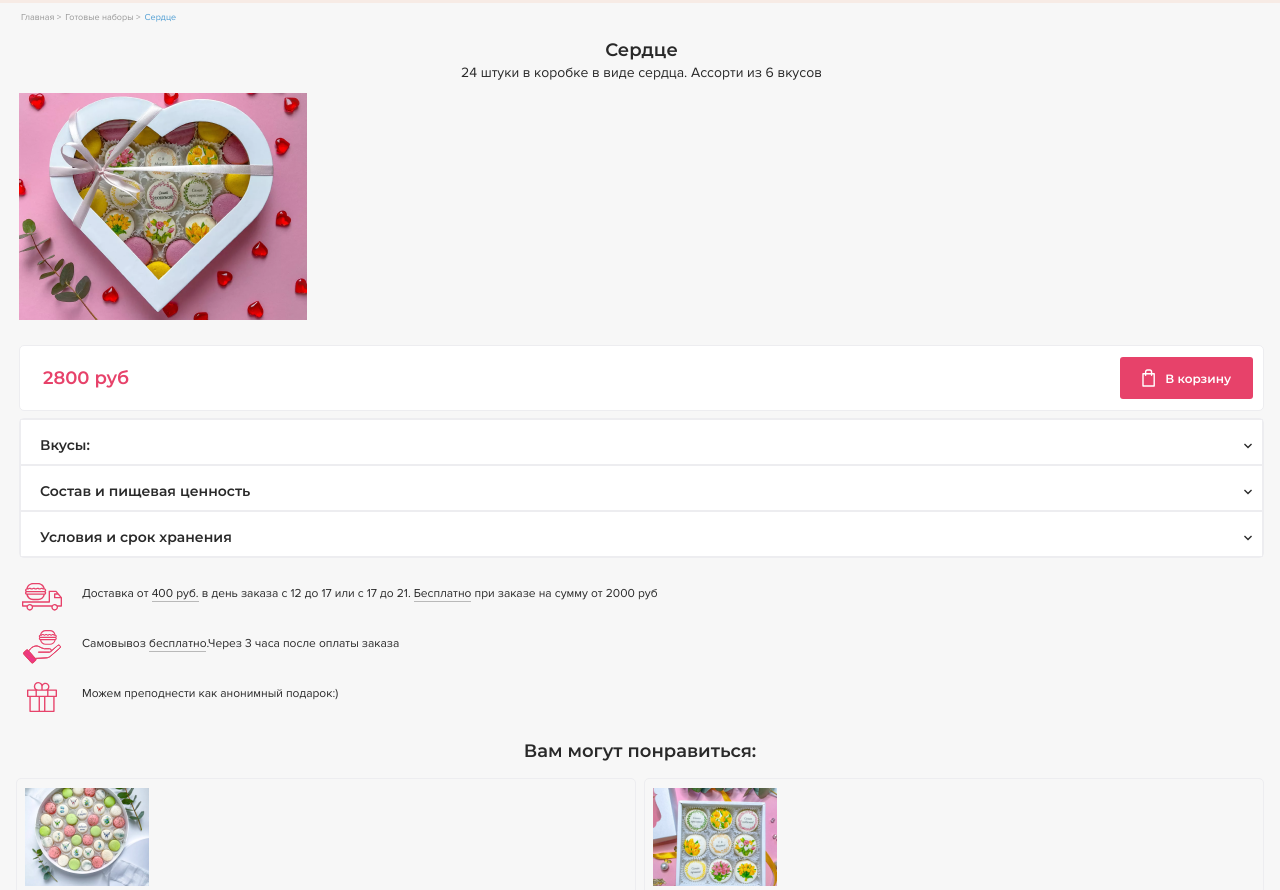
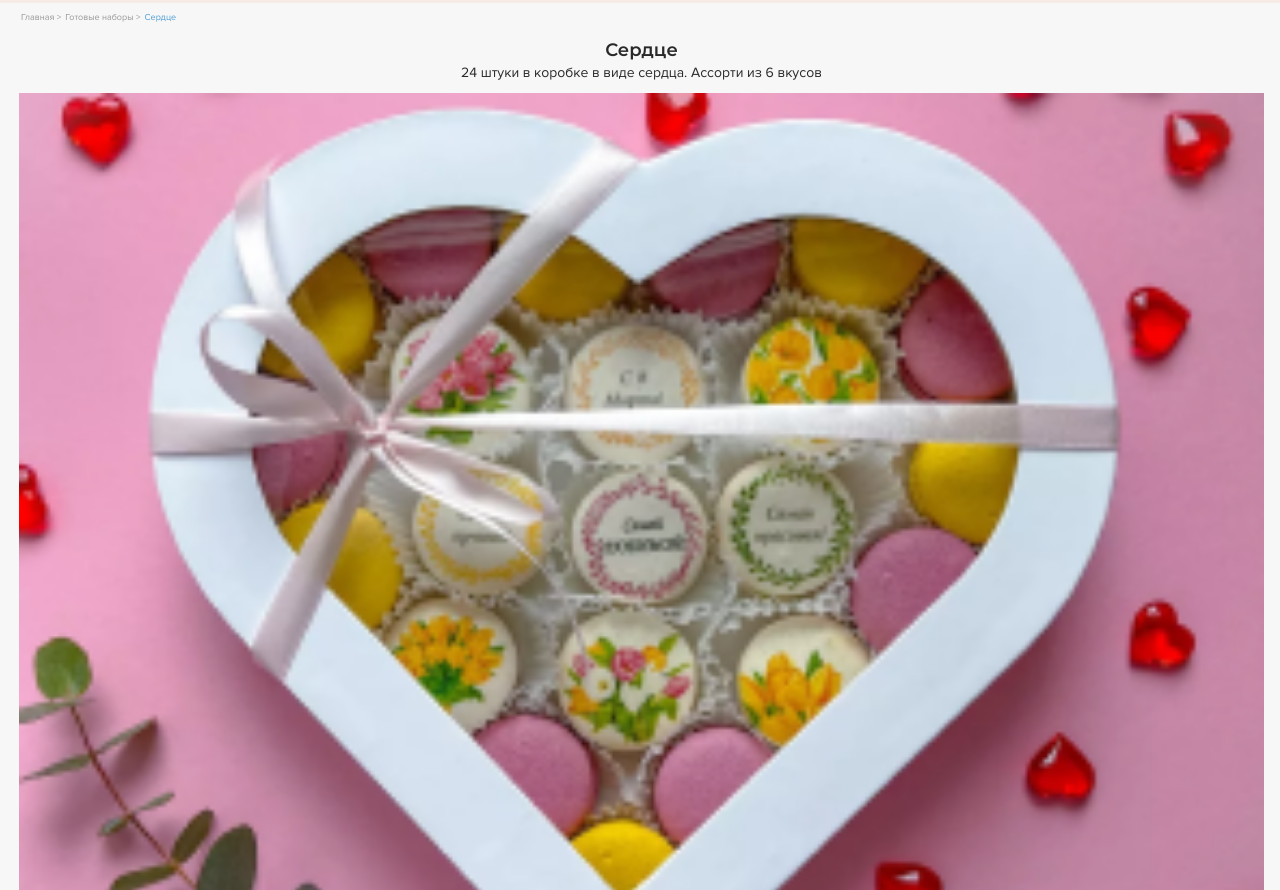
Before and after one commit to Prokopenko11/macaron-shop, a plain HTML site: page card1.html in a window 1280 px wide. Shown: the part 62-952 px from the top of the page. Drawn offline with Linux system fonts and the light colour scheme.

Commit message:
Update style.css

```diff
--- a/css/style.css
+++ b/css/style.css
@@ -1255,6 +1255,10 @@ a {
   text-align: center;
 }
 
+.card-image {
+  width: 100%;
+}
+
 .card-text {
   margin: 3px 0 12px 0;
 
@@ -1471,6 +1475,10 @@ a {
   border: 1px #EDEDF0 solid;
 }
 
+.card-slide-image {
+  width: 100%;
+}
+
 .card-slide-title {
   margin-top: 5px;
 
```
